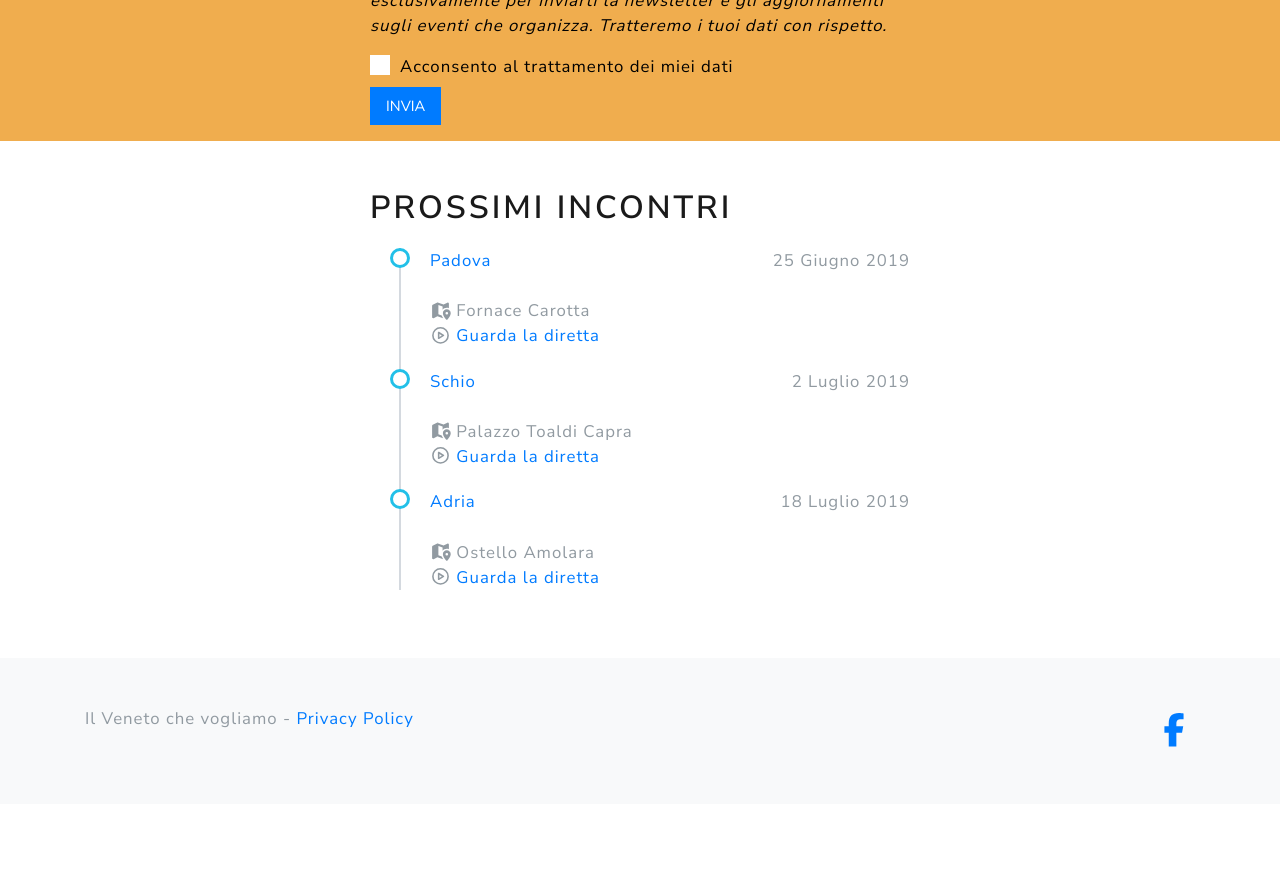
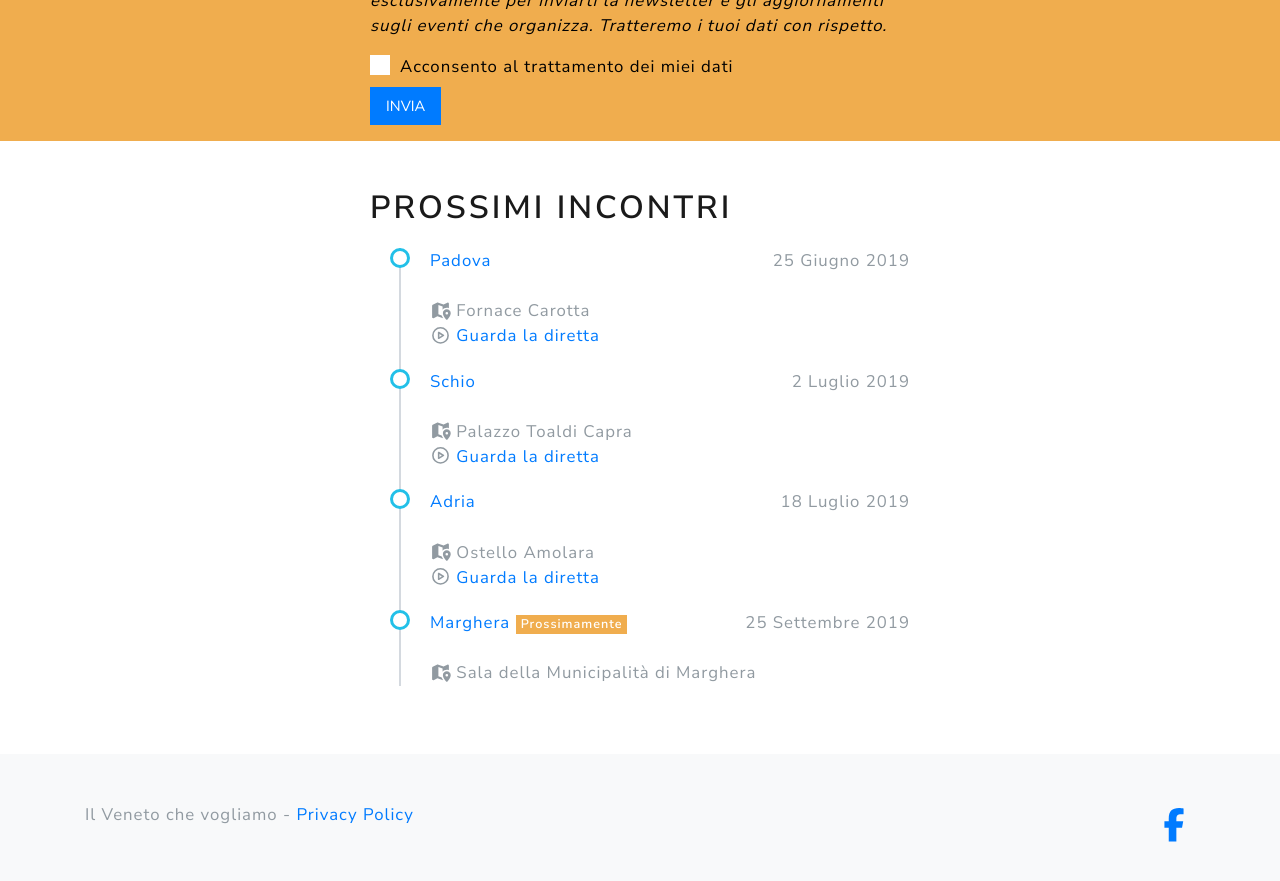
Before and after one commit to venetochevogliamo/venetochevogliamo.it, a Jekyll site: the page built from index.html, in a window 1280 px wide and 900 px high, scrolled down 1581 px. Shown: the top 881 px of the window. Built offline with Jekyll 4.4.1, drawn with Linux system fonts in a browser that asks for light colours; nearby versions of some CDN libraries; library files that are not in the unit come from our copies; comment, search, counter and statistics services are not loaded; before the commit the page ends 2385 px from its top, so only the background shows below that.

Commit message:
Add new event in Venezia

```diff
--- a/_data/events.yml
+++ b/_data/events.yml
@@ -13,3 +13,8 @@
   fb: https://www.facebook.com/events/457907768102062/
   location: Ostello Amolara
   live: https://www.facebook.com/venetochevogliamo/videos/1229280593919618/
+- date: 25 Settembre 2019
+  place: Marghera
+  fb: https://www.facebook.com/events/2571663999727783/
+  location: Sala della Municipalità di Marghera
+  new: true
```
